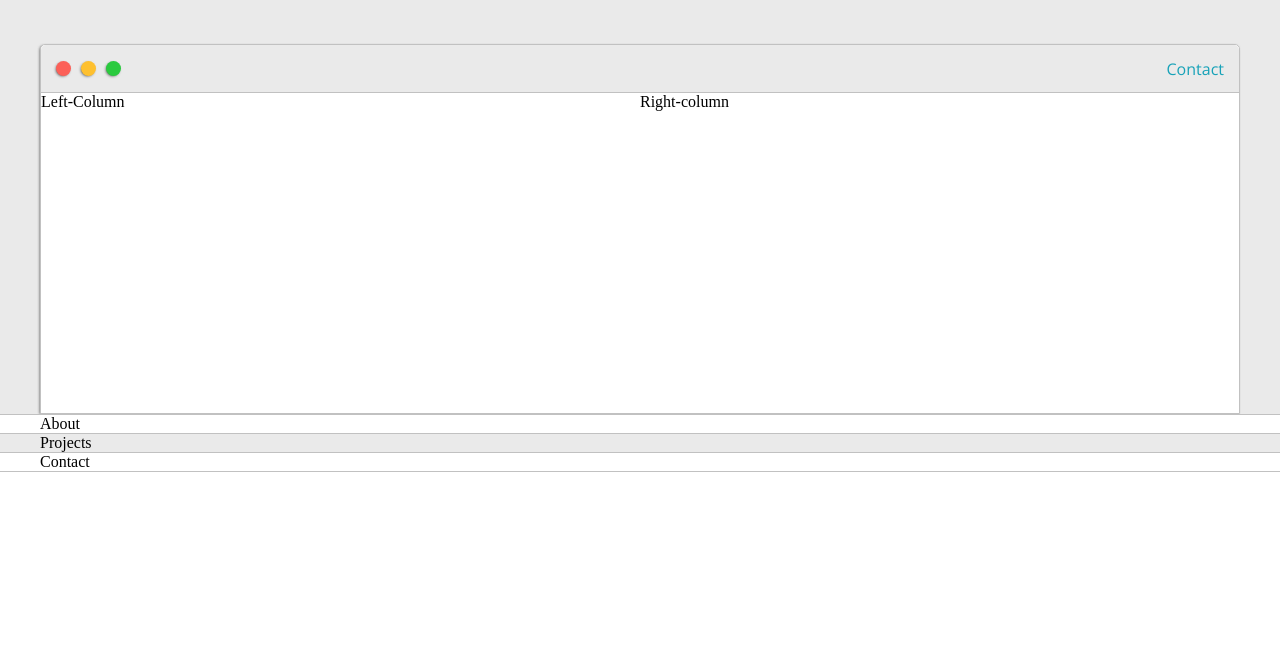
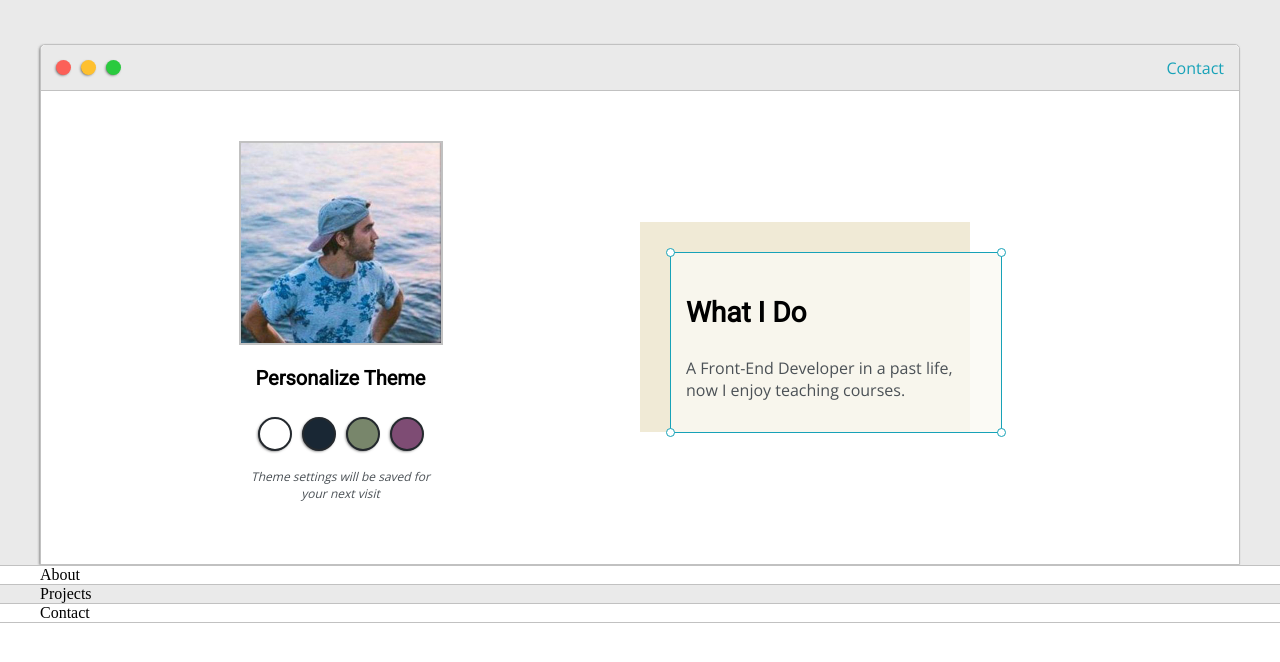
Before and after one commit to ChugilC/Web-Dev, a plain HTML site: page index.html in a window 1280 px wide. Shown: the part 116-778 px from the top of the page. Drawn offline with nearby package versions, Linux system fonts and the light colour scheme.

Commit message:
Intro Section

```diff
--- a/index.html
+++ b/index.html
@@ -23,8 +23,31 @@
                         <li><a href="">Contact</a></li>
                     </ul>
                 </div>
-                <div class="left-column">Left-Column</div>
-                <div class="right-column">Right-column</div>
+                <div class="left-column">
+                    <img id="profile_pic" src="./img/Dennis.jpg" alt="me">
+                    <h5 style="text-align: center; line-height: 0;">Personalize Theme</h5>
+
+                    <div id="theme-options-wrapper">
+                        <div class="theme-dot" id="light-mode"></div>
+                        <div class="theme-dot" id="blue-mode"></div>
+                        <div class="theme-dot" id="green-mode"></div>
+                        <div class="theme-dot" id="purple-mode"></div>
+                    </div>
+                    <p id="settings-note">Theme settings will be saved for <br>your next visit</p>
+                </div>
+                <div class="right-column">
+                    <div id="preview-shadow">
+                        <div id="preview">
+                            <div id="corner-tl" class="corner"></div>
+                            <div id="corner-tr" class="corner"></div>
+                            <h3>What I Do</h3>
+                            <p>A Front-End Developer in a past life, now I enjoy teaching courses. </p>
+                            <div id="corner-br" class="corner"></div>
+                            <div id="corner-bl" class="corner"></div>
+
+                        </div>
+                    </div>
+                </div>
             </div>
         </div>
     </section>
--- a/style.css
+++ b/style.css
@@ -8,6 +8,12 @@
 
     --mainText: black;
     --secondaryText: #4b5156;
+
+    --themeDotBorder: #24292e;
+
+    --previewBg: rgba(251, 249, 243, 0.8);
+
+    --previewShadow: #f0ead6;
 }
 
 html, body {
@@ -73,7 +79,6 @@ p,li,span,label,input,textarea {
 
     display: grid;
     grid-template-columns: 1fr 1fr;
-    grid-template-rows: 3em 20em;
     grid-template-areas:
      'nav-wrapper nav-wrapper'
      'left-column right-column'
@@ -126,11 +131,104 @@ p,li,span,label,input,textarea {
 
 .left-column {
     grid-area: left-column;
+    padding-top: 50px;
+    padding-bottom: 50px;
 
 }
+#profile_pic {
+    display: block;
+    margin: 0 auto;
+    height: 200px;
+    width: 200px;
+    object-fit: cover;
+    border: 2px solid var(--borderColor);
+}
+
+.theme-dot {
+    height: 30px;
+    width: 30px;
+    background-color: black;
+    border-radius: 50%;
+    box-shadow: -1px 1px 3px -1px rgba(0,0,0,0.75);
+    cursor: pointer;
+    margin: 5px;
+    border: 2px solid var(--themeDotBorder);
+}
+
+#theme-options-wrapper {
+    display: flex;
+    justify-content: center;
+}
+
+.theme-dot:hover {
+    border-width: 5px;
+}
+
+#light-mode {
+    background-color: #fff;
+}
+#blue-mode {
+    background-color: #192734;
+}
+#green-mode {
+    background-color: #78866b;
+}
+#purple-mode {
+    background-color: #7E4C74;
+}
+#settings-note {
+    font-size: 12px;
+    font-style: italic;
+    text-align: center;
+}
+
 .right-column {
     grid-area: right-column;
+    display: grid;
+    align-content: center;
+    padding-top: 50px;
+    padding-bottom: 50px;
+}
+#preview-shadow {
+    background-color: var(--previewShadow);
+    width: 300px;
+    height: 180px;
+    padding-left: 30px;
+    padding-top: 30px;
+}
 
+#preview {
+    width: 300px;
+    border: 1.5px solid #17a2b8;
+    background-color: var(--previewBg);
+    padding: 15px;
+    position: relative;
+
+}
+.corner {
+    width: 7px;
+    height: 7px;
+    border-radius: 50%;
+    border: 1.5px solid #17a2b8;
+    background-color: #fff;
+    position: absolute;
+}
+
+#corner-tl{
+    top: -5px;
+    left: -5px;
+}
+#corner-tr{
+    top: -5px;
+    right: -5px;
+}
+#corner-br{
+    bottom: -5px;
+    right: -5px;
+}
+#corner-bl{
+    bottom: -5px;
+    left: -5px;
 }
 
 
@@ -146,4 +244,20 @@ p,li,span,label,input,textarea {
     .main-container {
         width: 95%;
     }
+
 }
+
+
+@media screen and (max-width: 800px) {
+    .intro-wrapper {
+        grid-template-columns: 1fr;
+        grid-template-areas:
+         'nav-wrapper'
+         'left-column'
+         'right-column';
+    }
+    .right-column {
+        justify-content: center;
+    }
+
+}
```
Also changed, not shown: img/Dennis.jpg (added), img/customer-dash.jpg (added), img/dash.jpg (added), img/desktop wallpaper.jpg (added), img/ecom.jpg (added), img/follow.jpg (added), img/lab-dash.jpg (added), img/membership site.jpg (added), img/pdf-report.jpg (added), img/results.jpg (added), img/sample-form.jpg (added).
